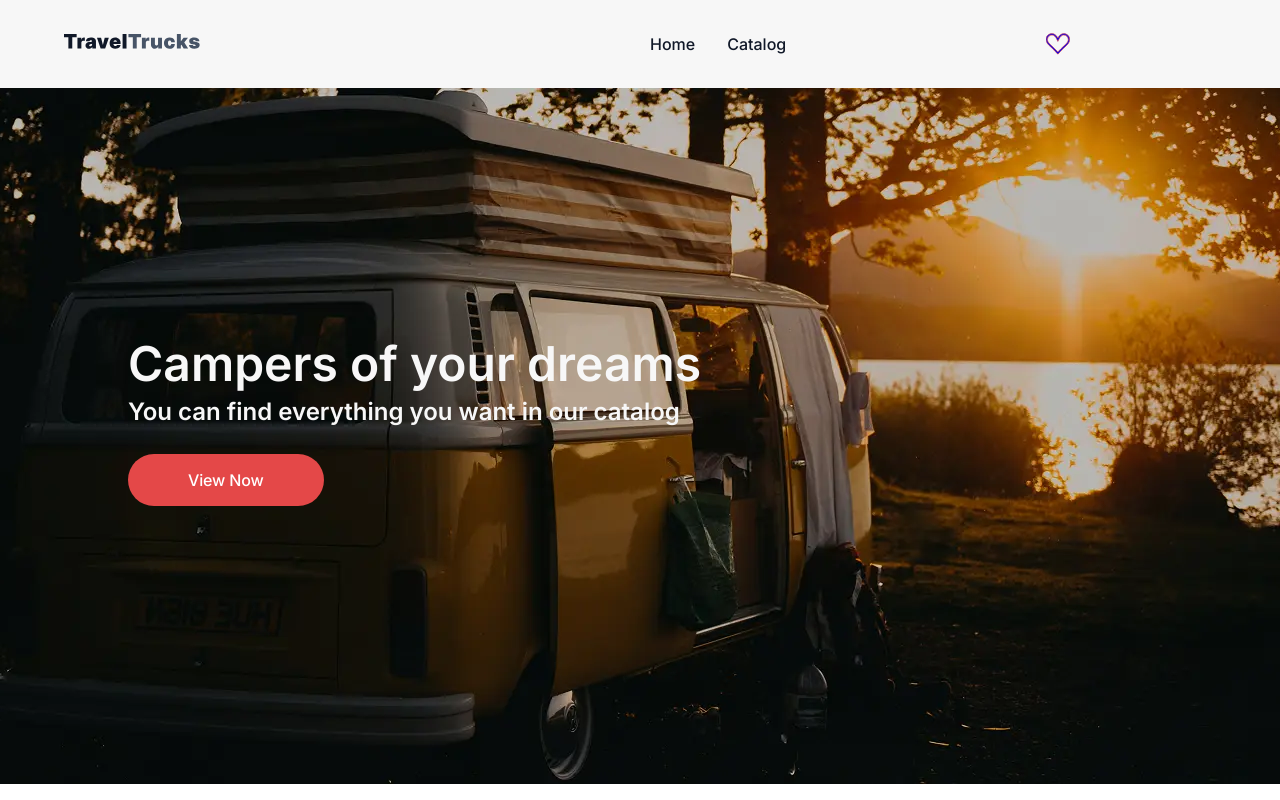
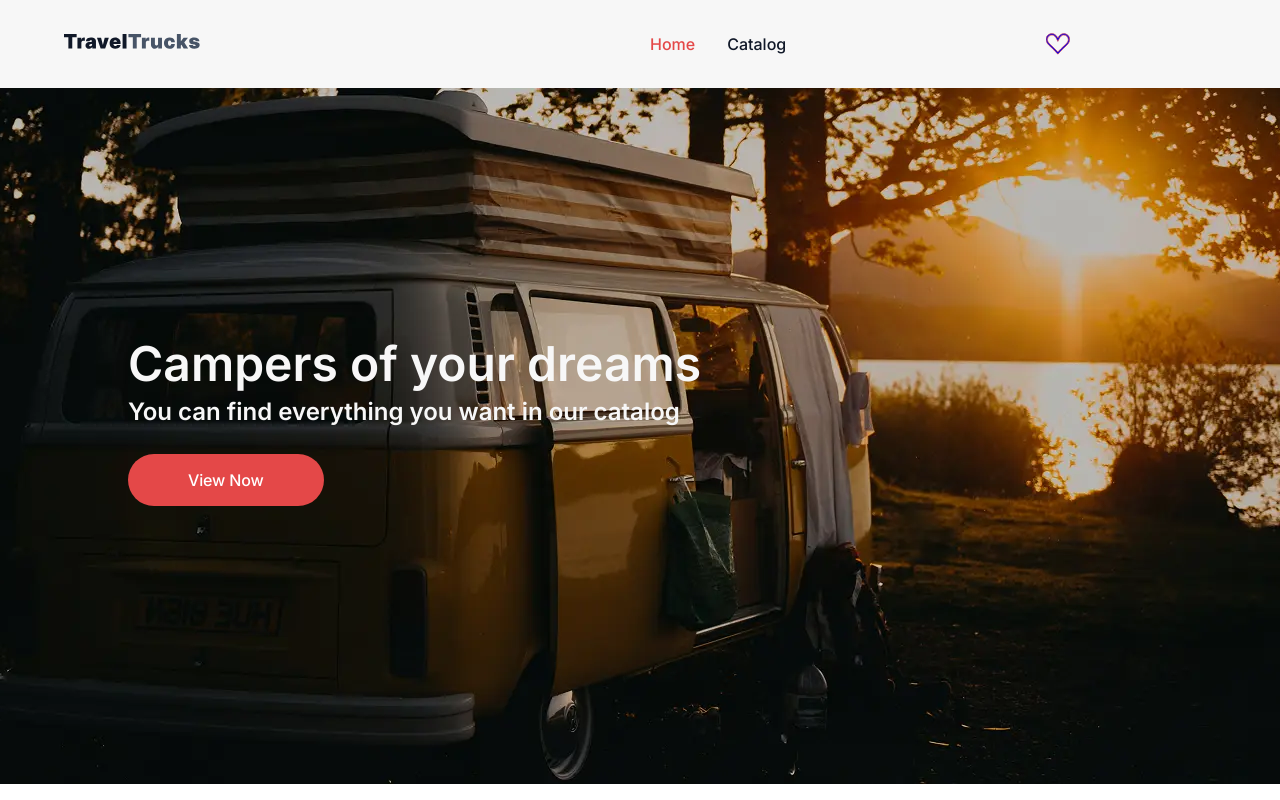
Before and after one commit to Tetiana-Onofriichuk/Campers-, a Next.js app: page / in a window 1280 px wide. Built offline with nearby package versions, Linux system fonts and the light colour scheme.

Commit message:
fix price. to fixed

```diff
--- a/components/CamperCard/CamperCard.tsx
+++ b/components/CamperCard/CamperCard.tsx
@@ -37,7 +37,7 @@ export default function CamperCard({ camper }: Props) {
   const mainImage =
     gallery?.[0]?.thumb || gallery?.[0]?.original || "/image/hero.webp";
 
-  const priceFormatted = `${price}.00`;
+  const priceFormatted = Number(price).toFixed(2);
   const reviewsCount = camper.reviews?.length ?? 0;
 
   const { toggleFavorite, isFavorite } = useFavoritesStore();
--- a/components/Header/Header.module.css
+++ b/components/Header/Header.module.css
@@ -27,9 +27,11 @@
 }
 
 .navigationLink:hover,
-.navigationLink:focus,
-.navigationLink:active {
+.navigationLink:focus {
   color: var(--button-hover);
+}
+.active {
+  color: #e44848;
 }
 .favoritesLink {
   position: relative;
--- a/components/Header/Header.tsx
+++ b/components/Header/Header.tsx
@@ -1,11 +1,16 @@
 "use client";
 
 import Link from "next/link";
+import { usePathname } from "next/navigation";
 import css from "./Header.module.css";
 import { useFavoritesStore } from "@/store/favoritesStore";
 
 export default function Header() {
   const favorites = useFavoritesStore((state) => state.favorites);
+  const pathname = usePathname();
+
+  const isHome = pathname === "/";
+  const isCatalog = pathname.startsWith("/catalog");
 
   return (
     <header className={css.header}>
@@ -19,12 +24,21 @@ export default function Header() {
 
           <ul className={css.navigationList}>
             <li>
-              <Link href="/" className={css.navigationLink}>
+              <Link
+                href="/"
+                className={`${css.navigationLink} ${isHome ? css.active : ""}`}
+              >
                 Home
               </Link>
             </li>
+
             <li>
-              <Link href="/catalog" className={css.navigationLink}>
+              <Link
+                href="/catalog"
+                className={`${css.navigationLink} ${
+                  isCatalog ? css.active : ""
+                }`}
+              >
                 Catalog
               </Link>
             </li>
```
